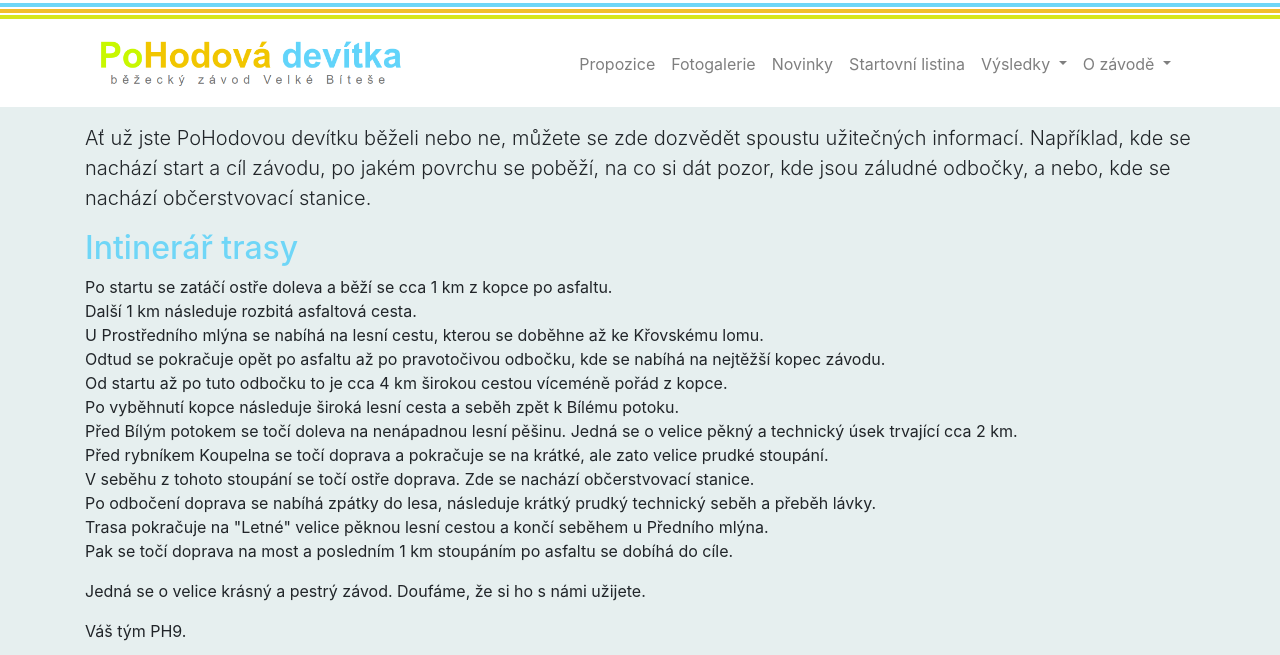
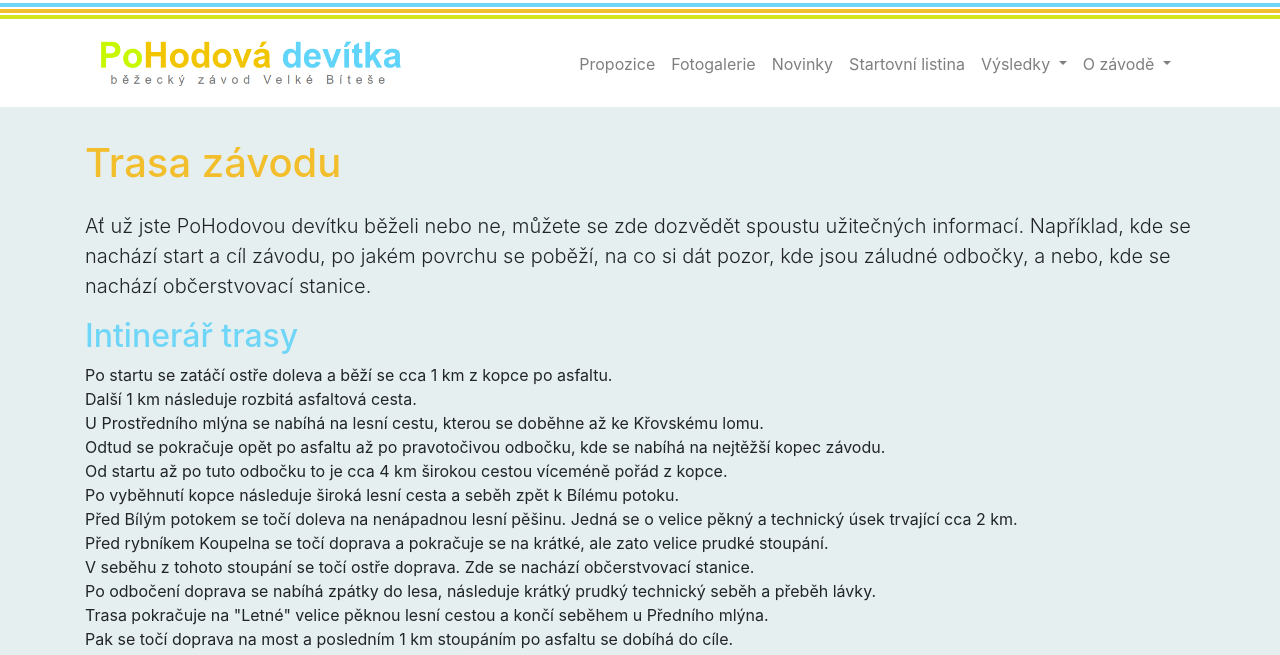
Before and after one commit to pohodovadevitka/pohodovadevitka.github.io, a Jekyll site: the page built from trasa-zavodu.html, in a window 1280 px wide and 900 px high, cut to the strip 0-655 px from the top of the window. Built offline with Jekyll 4.4.1, drawn with Linux system fonts in a browser that asks for light colours; nearby versions of some CDN libraries.

Commit message:
it is better with the heading

```diff
--- a/trasa-zavodu.html
+++ b/trasa-zavodu.html
@@ -3,6 +3,8 @@ title: "Trasa závodu"
 layout: default
 permalink: "/trasa-zavodu/"
 ---
+
+<h1 class="py-3">Trasa závodu</h1>
 
 <p class="lead">
     Ať už jste PoHodovou devítku běželi nebo ne, můžete se zde dozvědět spoustu užitečných informací. Například, kde se nachází start a cíl závodu, po jakém povrchu se poběží, na co si dát pozor, kde jsou záludné odbočky, a nebo, kde se nachází občerstvovací stanice.
```
